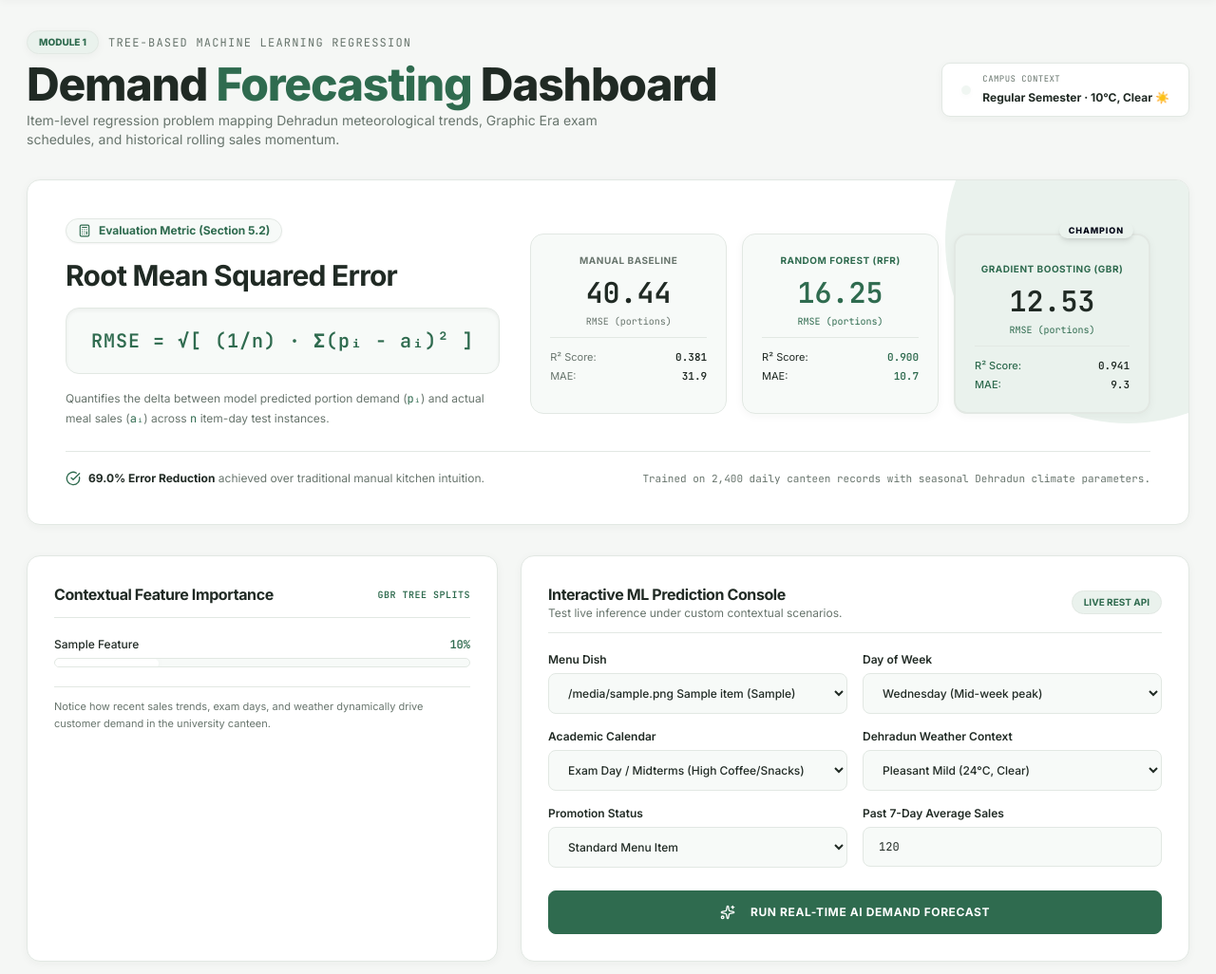
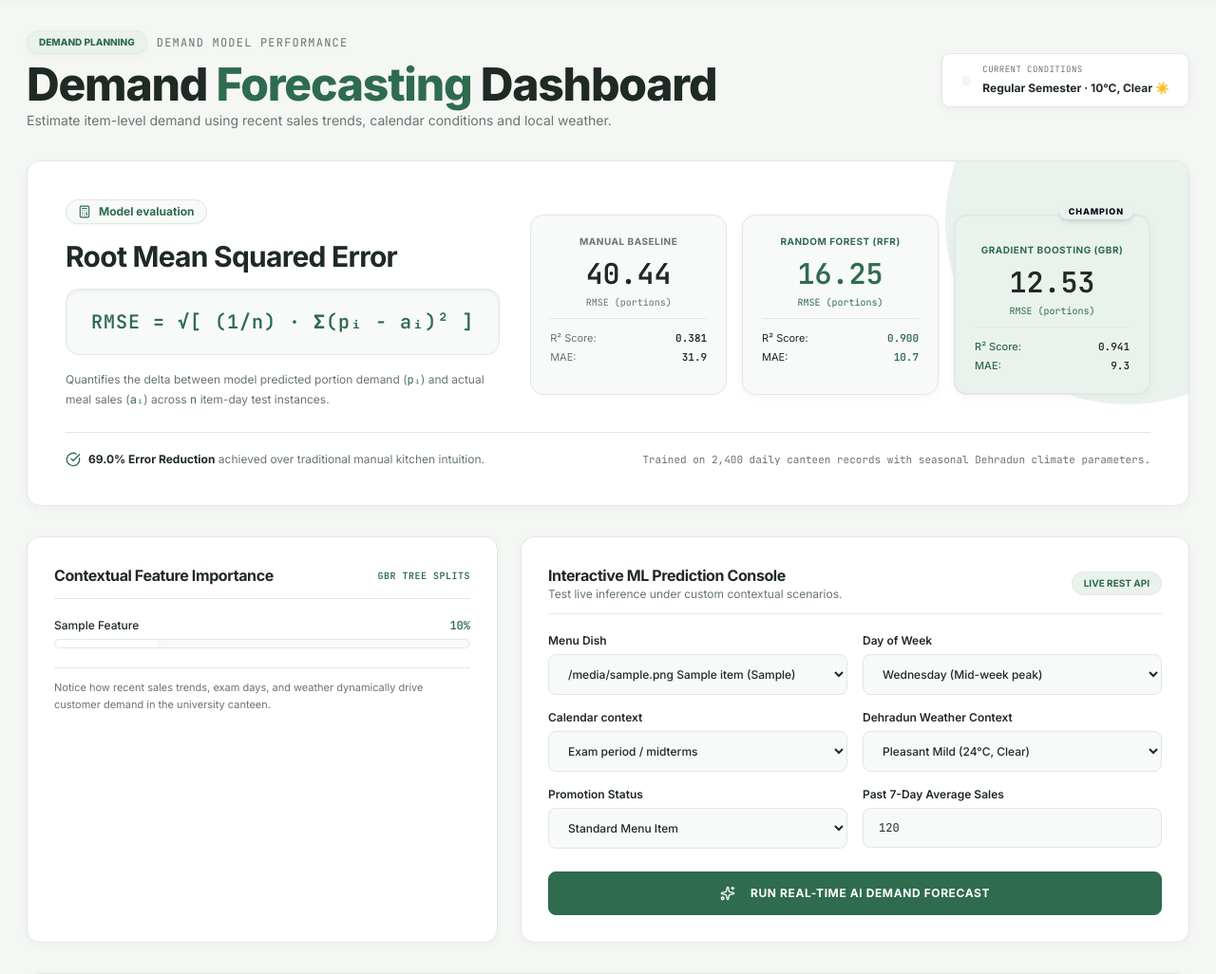
Before and after one commit to vyasy56-afk/ZeroPlate, a Flask app: template app/templates/forecast.html in a window 1280 px wide. Shown: the part 77-1103 px from the top of the page at 95% size. Run offline with Flask 3, Linux system fonts and the light colour scheme; the template is opened without the code that fills it: most values are stand-ins (such as "Sample title", 1, 10 or a date in 2020); some libraries are stand-ins or nearby versions.

Commit message:
Polish ZeroPlate product UI copy

```diff
--- a/app/templates/forecast.html
+++ b/app/templates/forecast.html
@@ -1,6 +1,6 @@
 {% extends "base.html" %}
 
-{% block title %}Module 1 · Demand Prediction Dashboard{% endblock %}
+{% block title %}Demand forecast{% endblock %}
 
 {% block content %}
 <div class="space-y-8">
@@ -8,21 +8,21 @@
     <div class="flex flex-col md:flex-row md:items-center justify-between gap-4">
         <div>
             <div class="flex items-center space-x-2.5">
-                <span class="px-3 py-1 rounded-full text-[10px] font-black uppercase bg-[#00f5a0]/15 text-[#00f5a0] border border-[#00f5a0]/30 shadow-[0_0_12px_rgba(0,245,160,0.25)]">Module 1</span>
-                <span class="text-xs text-slate-400 uppercase tracking-widest font-mono">Tree-Based Machine Learning Regression</span>
+                <span class="px-3 py-1 rounded-full text-[10px] font-black uppercase bg-[#00f5a0]/15 text-[#00f5a0] border border-[#00f5a0]/30 shadow-[0_0_12px_rgba(0,245,160,0.25)]">Demand planning</span>
+                <span class="text-xs text-slate-400 uppercase tracking-widest font-mono">Demand model performance</span>
             </div>
             <h1 class="text-3xl sm:text-5xl font-black text-white font-heading mt-2">
                 Demand <span class="text-gradient-aurora">Forecasting</span> Dashboard
             </h1>
             <p class="text-xs sm:text-sm text-slate-400 mt-1 max-w-2xl">
-                Item-level regression problem mapping Dehradun meteorological trends, Graphic Era exam schedules, and historical rolling sales momentum.
+                Estimate item-level demand using recent sales trends, calendar conditions and local weather.
             </p>
         </div>
         <div class="flex items-center space-x-3">
             <div class="hyper-glass-pill px-5 py-2.5 flex items-center space-x-3 border border-white/15 shadow-lg">
                 <div class="w-2.5 h-2.5 rounded-full bg-[#00f5a0] shadow-[0_0_10px_#00f5a0] animate-pulse"></div>
                 <div>
-                    <span class="text-[9px] text-slate-400 block uppercase font-mono tracking-wider">Campus Context</span>
+                    <span class="text-[9px] text-slate-400 block uppercase font-mono tracking-wider">Current conditions</span>
                     <span class="text-xs font-bold text-white">
                         {{ 'Exam Week Active 📚' if settings.is_exam_day else 'Regular Semester' }} · {{ settings.temperature_c }}°C, {{ 'Rain 🌧️' if settings.rainfall_mm > 0 else 'Clear ☀️' }}
                     </span>
@@ -31,7 +31,7 @@
         </div>
     </div>
 
-    <!-- RMSE Formula & Benchmark Scoreboard Card (Section 5.2) -->
+    <!-- Model performance comparison -->
     <div class="hyper-glass p-8 sm:p-10 rounded-[2.5rem] border border-white/15 relative overflow-hidden shadow-[0_20px_60px_-15px_rgba(0,0,0,0.7)]">
         <!-- Ambient Internal Glow -->
         <div class="absolute -top-32 -right-32 w-96 h-96 bg-[#00f5a0]/10 rounded-full blur-3xl pointer-events-none"></div>
@@ -41,7 +41,7 @@
             <div class="lg:col-span-5 space-y-4">
                 <div class="inline-flex items-center space-x-2 px-3 py-1 rounded-full text-xs font-bold bg-white/5 text-[#00f5a0] border border-white/10 shadow-sm">
                     <i data-lucide="calculator" class="w-3.5 h-3.5 text-[#00f5a0]"></i>
-                    <span>Evaluation Metric (Section 5.2)</span>
+                    <span>Model evaluation</span>
                 </div>
                 <h3 class="text-2xl sm:text-3xl font-black text-white font-heading">Root Mean Squared Error</h3>
 
@@ -169,10 +169,10 @@
                 </div>
 
                 <div>
-                    <label class="block font-semibold text-slate-300 mb-1.5">Academic Calendar</label>
+                    <label class="block font-semibold text-slate-300 mb-1.5">Calendar context</label>
                     <select id="play-exam" class="w-full px-4 py-3 rounded-2xl border border-white/10 bg-black/40 text-white font-medium focus:border-[#00f5a0] focus:outline-none transition">
-                        <option value="1" selected>Exam Day / Midterms (High Coffee/Snacks)</option>
-                        <option value="0">Regular Academic Semester</option>
+                        <option value="1" selected>Exam period / midterms</option>
+                        <option value="0">Regular day</option>
                     </select>
                 </div>
 
```
